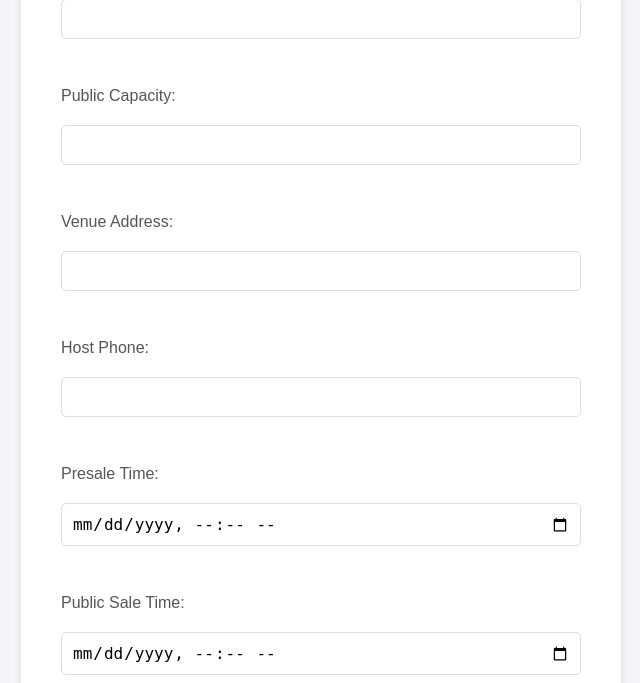
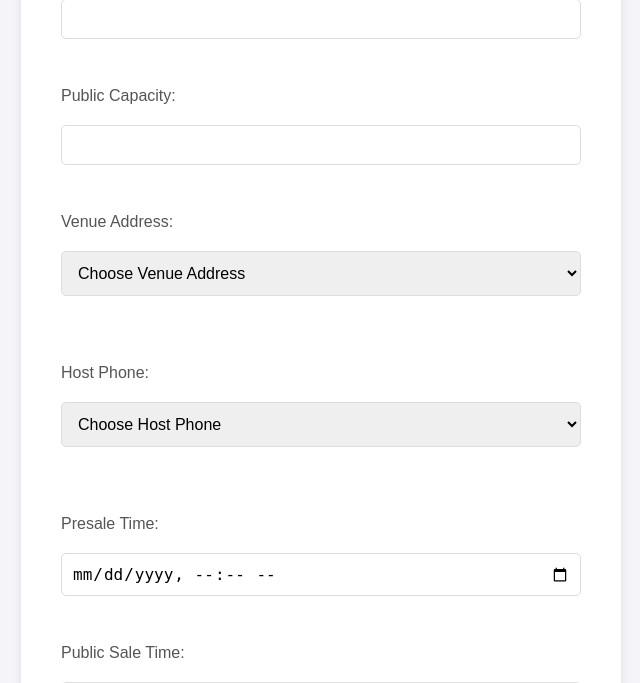
Before and after one commit to awesomePei/113-1-DB-final-project, a Flask app: page /add_concert in a window 1280 px wide. Shown: the part 546-1229 px from the top of the page, without its empty margins (319-959 px from the left). Run offline with Flask 3, Linux system fonts and the light colour scheme; the visitor is signed in with stand-in values (Sample User, id 1); data that the repository does not hold is empty; some libraries are stand-ins or nearby versions.

Commit message:
concert select

```diff
--- a/ticketvibe/app.py
+++ b/ticketvibe/app.py
@@ -330,6 +330,11 @@ def add_concert():
         flash("Access denied. Admins only.", "danger")
         return redirect(url_for('index'))
 
+    host_query = 'SELECT DISTINCT phone FROM public."HOST";'  # 假設資料表名稱為 HOSTS
+    venue_query = 'SELECT DISTINCT address FROM public."VENUE";'  # 假設資料表名稱為 VENUES
+    host_phones = execute_query(host_query, fetch_all=True)
+    venues = execute_query(venue_query, fetch_all=True)
+
     if request.method == 'POST':
         # Admin submits the form to add a new concert
         concert_name = request.form['concert_name']
@@ -350,7 +355,7 @@ def add_concert():
         flash("Concert added successfully!", "success")
         return redirect(url_for('admin_dashboard'))
 
-    return render_template('add_concert.html')  # This will render the form for adding a new concert
+    return render_template('add_concert.html', host_phones=host_phones, venues=venues)  # This will render the form for adding a new concert
 
 # admin 新增 host
 @app.route('/add_host', methods=['GET', 'POST'])
--- a/ticketvibe/db.py
+++ b/ticketvibe/db.py
@@ -3,9 +3,9 @@ from psycopg2.extras import RealDictCursor
 
 def get_connection():
     return psycopg2.connect(
-        dbname="DB_Final",
-        user="postgres",
-        password="0000",
+        dbname="ticketvibe",
+        user="",
+        password="",
         host="localhost",
         port="5432"
     )
--- a/ticketvibe/templates/add_concert.html
+++ b/ticketvibe/templates/add_concert.html
@@ -50,6 +50,15 @@
             width: 100%;
             box-sizing: border-box;
         }
+        select {
+            width: 100%;
+            padding: 12px;
+            font-size: 16px;
+            border: 1px solid #ddd;
+            border-radius: 5px;
+            margin-bottom: 20px;
+            box-sizing: border-box;
+        }
         button {
             padding: 10px 20px;
             font-size: 18px;
@@ -96,10 +105,20 @@
             <input type="number" id="public_capacity" name="public_capacity" required><br>
 
             <label for="venue_address">Venue Address:</label>
-            <input type="text" id="venue_address" name="venue_address" required><br>
+            <select id="venue_address" name="venue_address" required>
+                <option value="" disabled selected>Choose Venue Address</option>
+                {% for venue in venues %}
+                <option value="{{ venue['address'] }}">{{ venue['address'] }}</option>
+                {% endfor %}
+            </select><br>
 
             <label for="host_phone">Host Phone:</label>
-            <input type="text" id="host_phone" name="host_phone" required><br>
+            <select id="host_phone" name="host_phone" required>
+                <option value="" disabled selected>Choose Host Phone</option>
+                {% for phone in host_phones %}
+                <option value="{{ phone }}">{{ phone }}</option>
+                {% endfor %}
+            </select><br>
 
             <label for="presale_time">Presale Time:</label>
             <input type="datetime-local" id="presale_time" name="presale_time" required><br>
```
